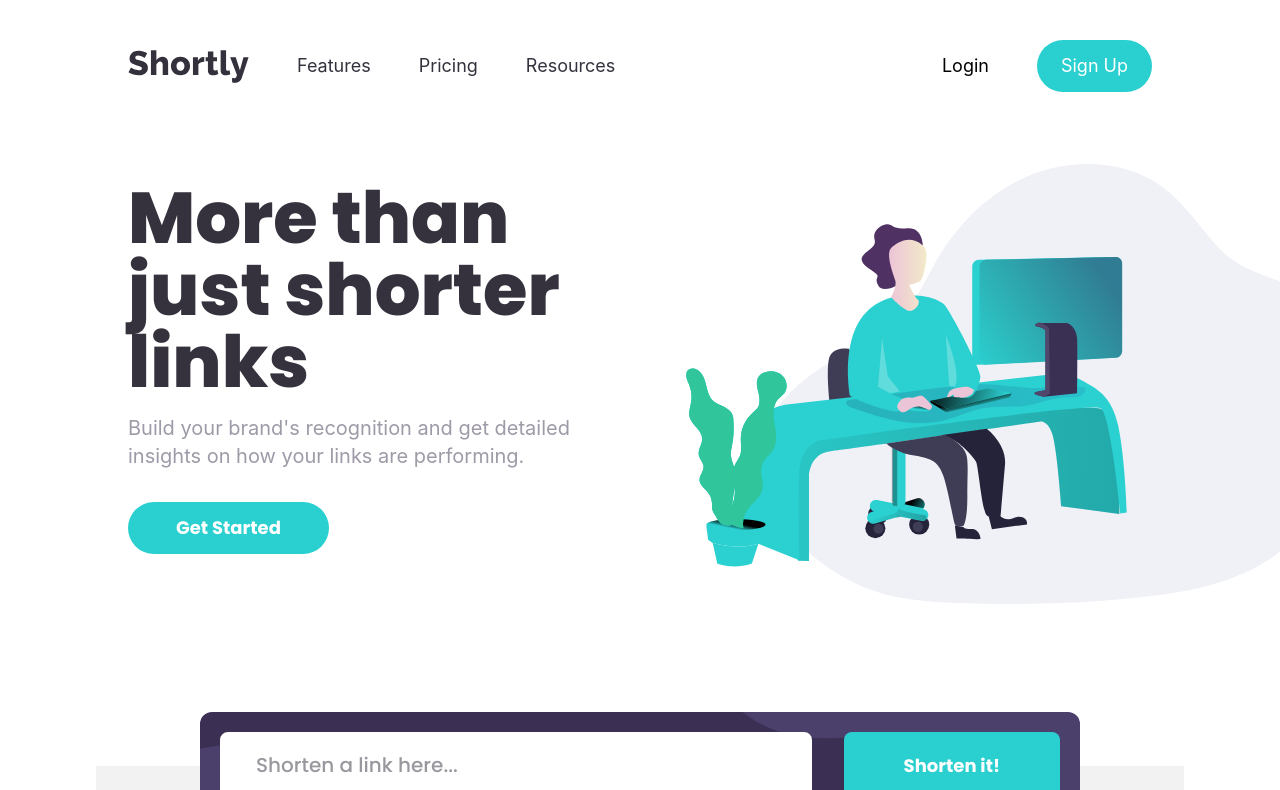
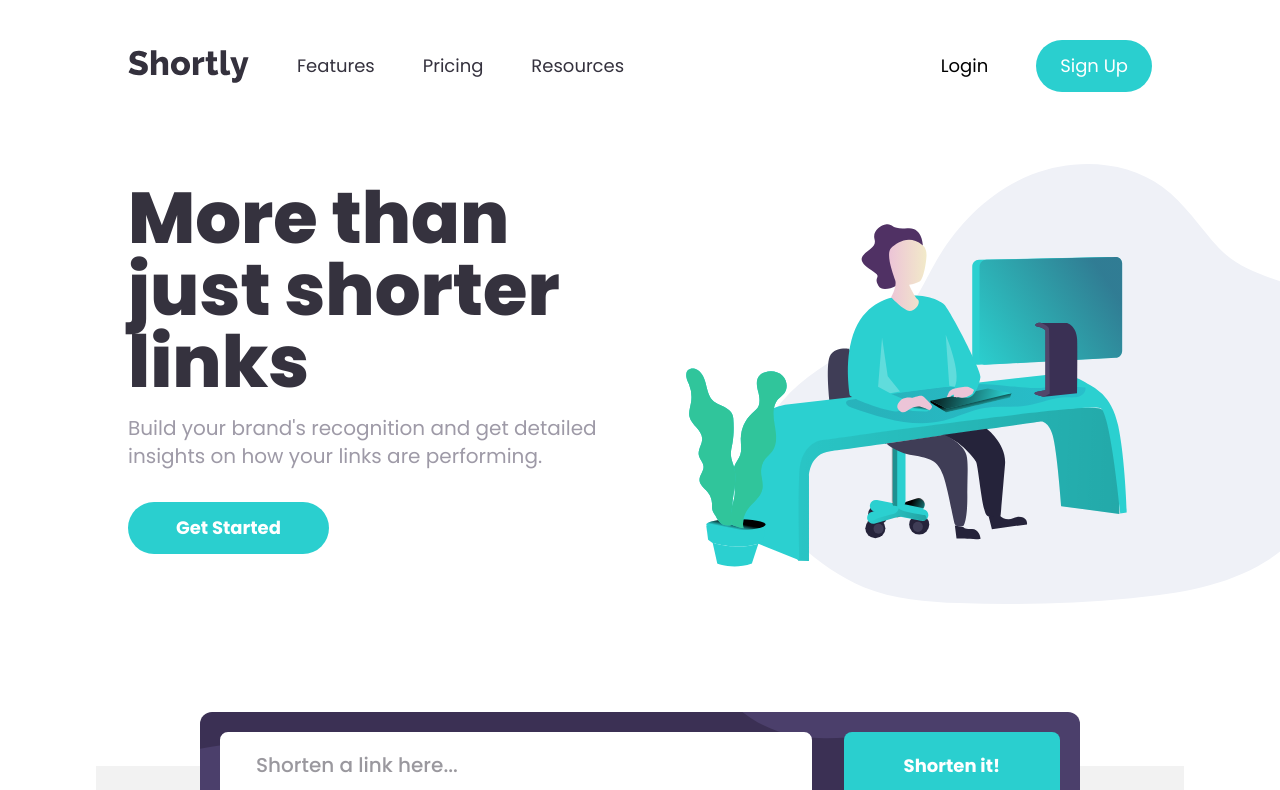
Before and after one commit to TonyFred-code/url-shortener, a React (Vite) app: page / in a window 1280 px wide. Shown: the top 790 px of the page. Built offline with nearby package versions, Linux system fonts and the light colour scheme.

Commit message:
style: add page wide base font family

```diff
--- a/src/index.css
+++ b/src/index.css
@@ -25,7 +25,7 @@
 
 @layer base {
   body {
-    @apply text-lg;
+    @apply poppins-normal text-lg;
   }
 }
 
```
